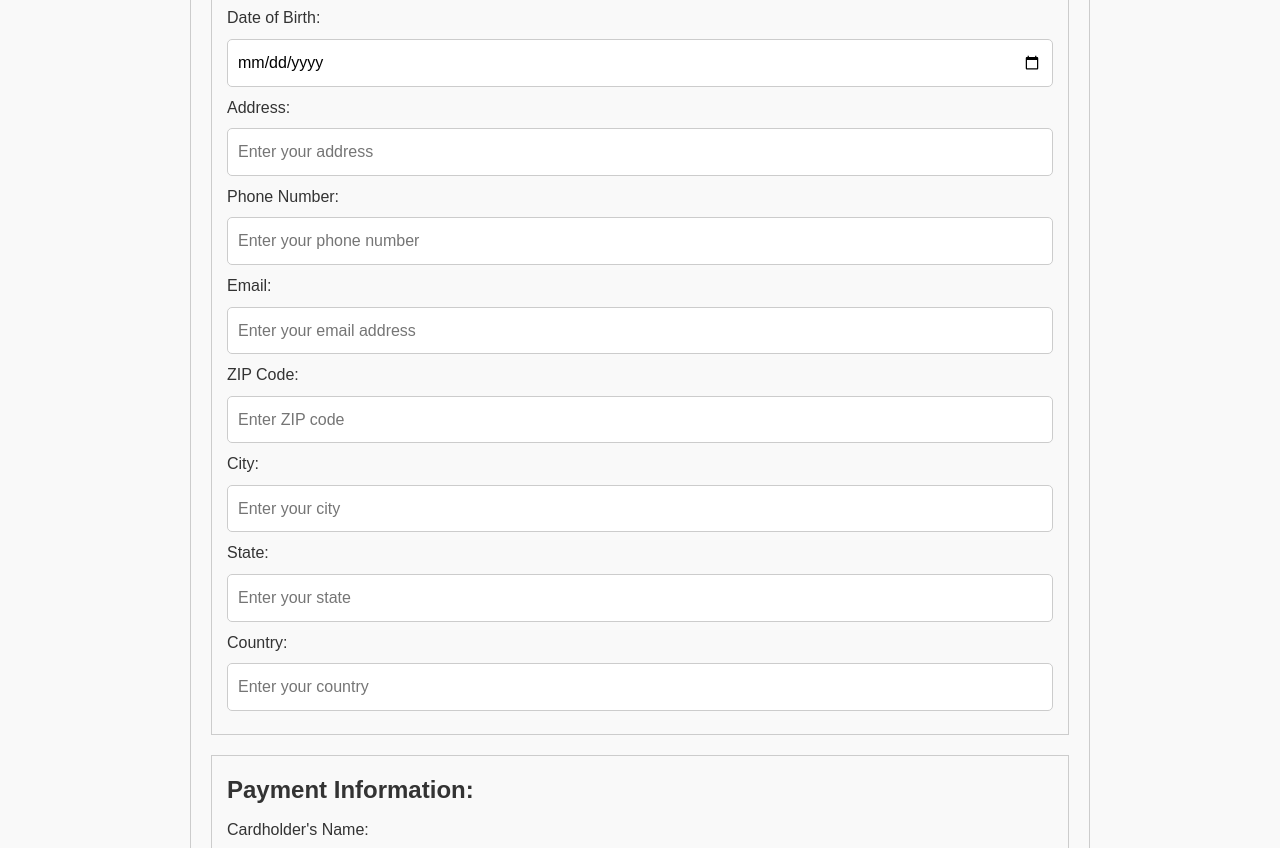
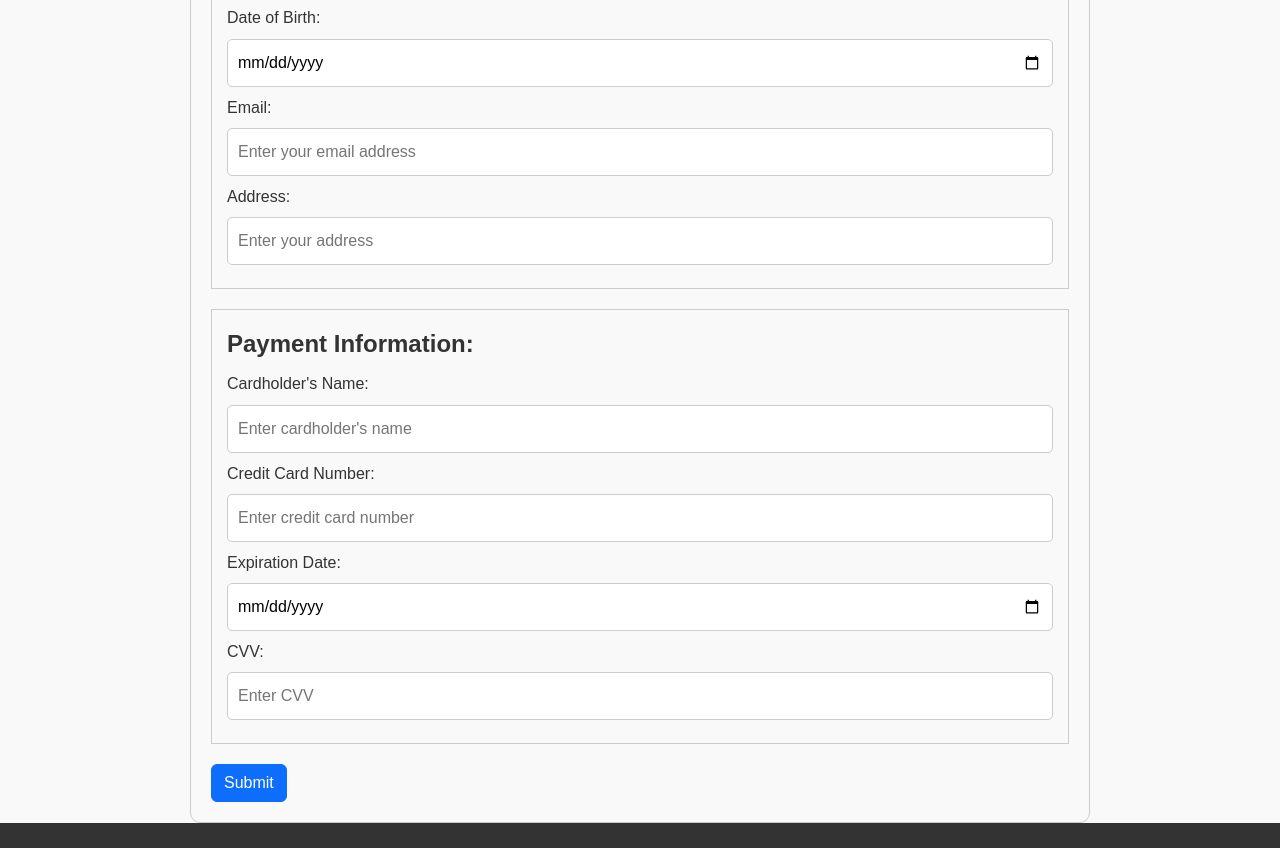
Before and after one commit to aelrick-cell/aelrick-cell.github.io, a plain HTML site: page contact.html in a window 1280 px wide. Shown: the part 376-1224 px from the top of the page. Drawn offline with nearby package versions, Linux system fonts and the light colour scheme.

Commit message:
contact.html

```diff
--- a/contact.html
+++ b/contact.html
@@ -212,40 +212,26 @@
     </div>
 </nav>
 
+
     <main>
-        <form action="/action_page.php">
+        <form id="orderForm">
             <fieldset>
                 <legend>Personal Information:</legend>
 
                 <label for="fname">First Name:</label>
-                <input type="text" id="fname" name="firstname" placeholder="Enter your first name">
+                <input type="text" id="fname" name="firstname" placeholder="Enter your first name" required>
 
                 <label for="lname">Last Name:</label>
-                <input type="text" id="lname" name="lastname" placeholder="Enter your last name">
+                <input type="text" id="lname" name="lastname" placeholder="Enter your last name" required>
 
                 <label for="dob">Date of Birth:</label>
-                <input type="date" id="dob" name="dob">
-
-                <label for="address">Address:</label>
-                <input type="text" id="address" name="address" placeholder="Enter your address" required><br>
-
-                <label for="phone">Phone Number:</label>
-                <input type="text" id="phone" name="phone" placeholder="Enter your phone number" required><br>
+                <input type="date" id="dob" name="dob" required>
 
                 <label for="email">Email:</label>
                 <input type="email" id="email" name="email" placeholder="Enter your email address" required><br>
 
-                <label for="zip">ZIP Code:</label>
-                <input type="text" id="zip" name="zip" placeholder="Enter ZIP code"><br>
-
-                <label for="city">City:</label>
-                <input type="text" id="city" name="city" placeholder="Enter your city"><br>
-
-                <label for="state">State:</label>
-                <input type="text" id="state" name="state" placeholder="Enter your state"><br>
-
-                <label for="country">Country:</label>
-                <input type="text" id="country" name="country" placeholder="Enter your country"><br>
+				<label for="address">Address:</label>
+                <input type="email" id="address" name="address" placeholder="Enter your address" required><br>
             </fieldset>
 
             <fieldset>
@@ -262,16 +248,9 @@
 
                 <label for="cvv">CVV:</label>
                 <input type="text" id="cvv" name="cvv" placeholder="Enter CVV" required><br>
+            </fieldset>
 
-                <label for="paymethod">Payment Method:</label>
-                <select id="paymethod" name="paymethod" required>
-                    <option value="credit">Credit Card</option>
-                    <option value="paypal">PayPal</option>
-                    <option value="cod">Cash on Delivery</option>
-                </select><br>
-
-                <input type="submit" value="Submit">
-            </fieldset>
+            <button type="submit" class="btn btn-primary" onclick="validateForm(event)">Submit</button>
         </form>
     </main>
 
@@ -358,6 +337,32 @@
     };
 </script>
 
+<script>
+        function validateForm(event) {
+            event.preventDefault(); // Prevent form submission
+
+            let inputs = document.querySelectorAll("input[required]");
+            let allFilled = true;
+
+            inputs.forEach(input => {
+                if (input.value.trim() === "") {
+                    allFilled = false;
+                    input.classList.add("border-danger"); // Highlight missing fields
+                } else {
+                    input.classList.remove("border-danger");
+                }
+            });
+
+            if (allFilled) {
+                alert("Submitted Successfully!");
+                document.getElementById("orderForm").reset(); // Reset the form
+            } else {
+                alert("Please fill in the required fields.");
+            }
+        }
+    </script>
+
+
 <!-- Bootstrap JS (for Navbar Toggle to work) -->
 <script src="https://cdn.jsdelivr.net/npm/bootstrap@5.3.0/dist/js/bootstrap.bundle.min.js"></script>
 
```
